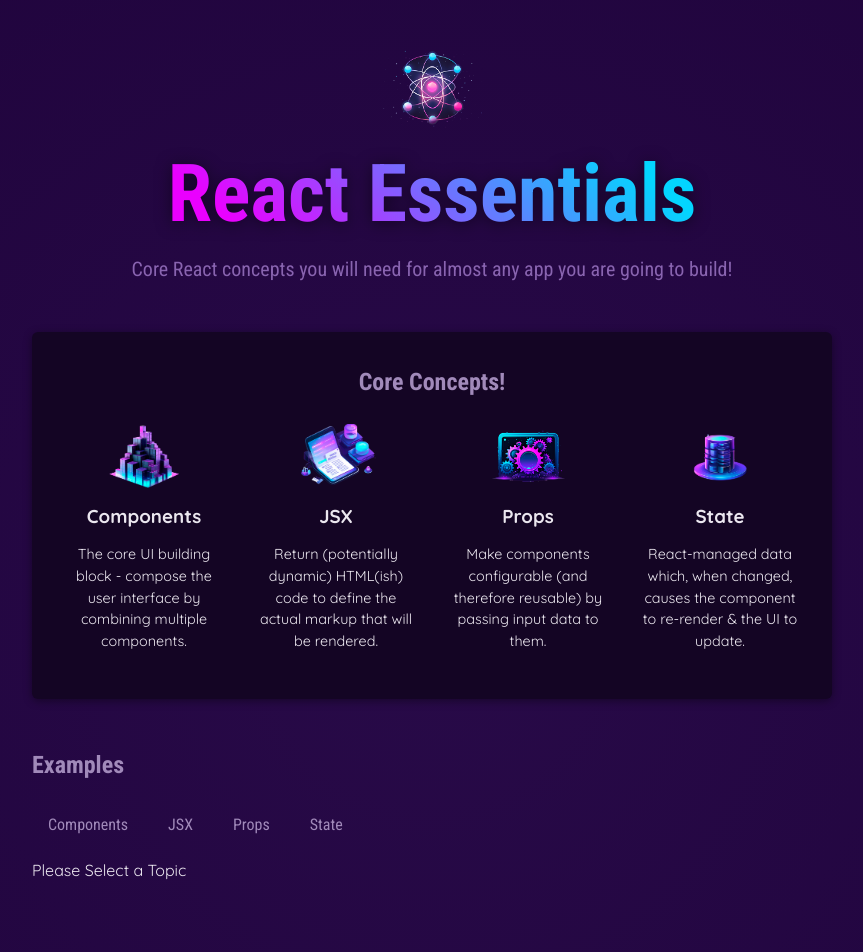
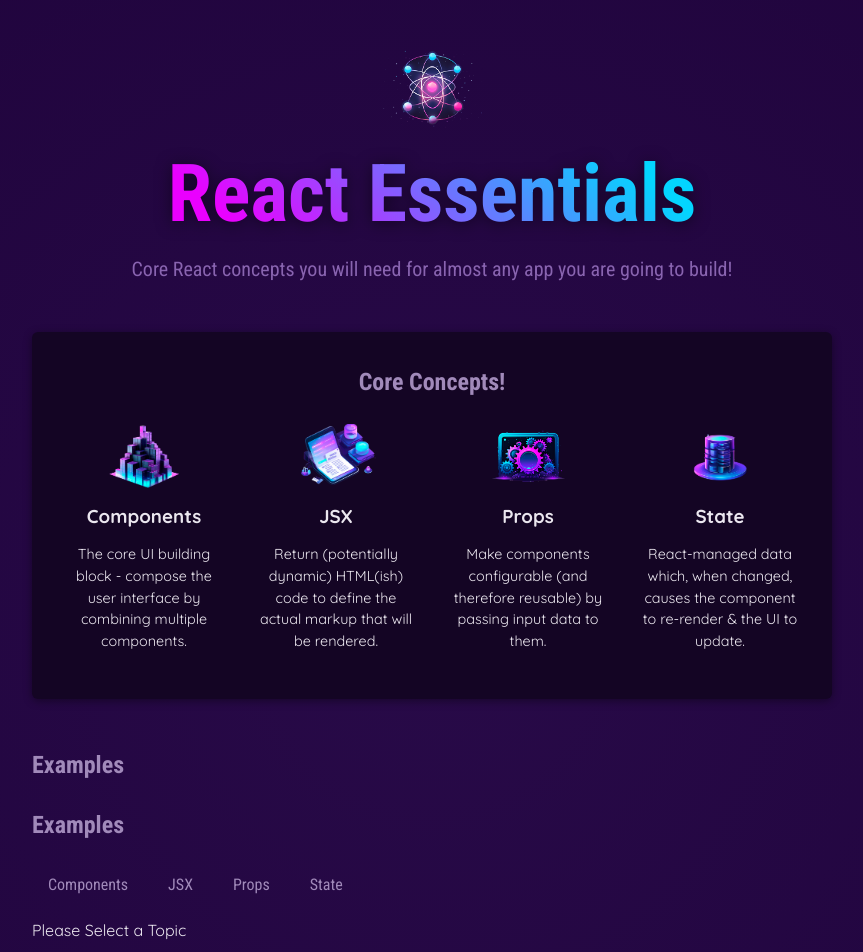
Before and after one commit to ikrvishu/React-Projects, a React (Vite) app: page / in a window 1280 px wide. Shown: the top 952 px of the page, without its empty margins (208-1071 px from the left). Built offline with nearby package versions, Linux system fonts and the light colour scheme.

Commit message:
final commit done completed

```diff
--- a/src/components/Examples.jsx
+++ b/src/components/Examples.jsx
@@ -1,6 +1,8 @@
 import { useState } from "react";
 import { EXAMPLES } from "../data-with-example";
 import TabButton from "./TabButton";
+import Section from "./Section";
+import Tabs from "./Tabs";
 
 export default function Examples() {
   const [selectedTopic, setSelectedTopic] = useState();
@@ -10,9 +12,12 @@
     //console.log(selectedTopic);
   }
   return (
-    <section id="examples">
+    <Section title="Examples" id="examples">
       <h2>Examples</h2>
-      <menu>
+      <Tabs
+        ButtonContainers="menu"
+        buttons={
+          <>
             <TabButton
               isSelected={selectedTopic === "components"}
               onSelect={() => handleSelect("components")}
@@ -37,8 +42,9 @@
             >
               State
             </TabButton>
-      </menu>
-
+          </>
+        }
+      >
         {!selectedTopic && <p>Please Select a Topic</p>}
         {selectedTopic && (
           <div id="tab-content">
@@ -49,6 +55,7 @@
             </pre>
           </div>
         )}
-    </section>
+      </Tabs>
+    </Section>
   );
 }
--- /dev/null
+++ b/src/components/Section.jsx
@@ -0,0 +1,8 @@
+export default function Section({ title, children, ...props }) {
+  return (
+    <section {...props}>
+      <h2>{title}</h2>
+      {children}
+    </section>
+  );
+}
--- /dev/null
+++ b/src/components/Tabs.jsx
@@ -0,0 +1,8 @@
+export default function Tabs({ children, buttons, ButtonContainers }) {
+  return (
+    <>
+      <ButtonContainers>{buttons}</ButtonContainers>
+      {children}
+    </>
+  );
+}
```
Lines whose indentation alone changed are shown as unchanged.
